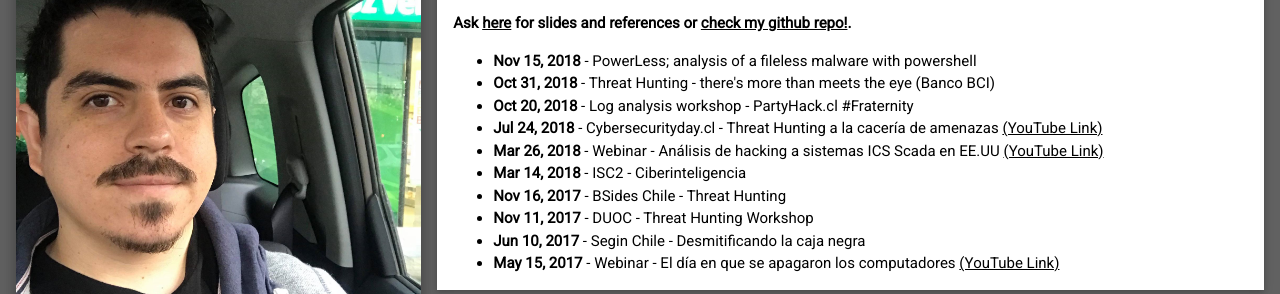
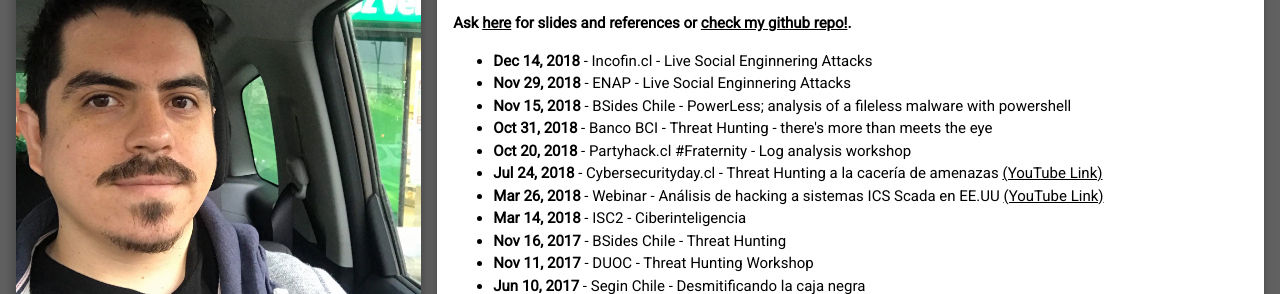
Before and after one commit to mdiazcl/webpage, a plain HTML site: page index.html in a window 1280 px wide. Shown: the part 106-400 px from the top of the page. Drawn offline with nearby package versions, Linux system fonts and the light colour scheme.

Commit message:
two new talks

```diff
--- a/index.html
+++ b/index.html
@@ -109,9 +109,11 @@ html,body,h1,h2,h3,h4,h5,h6 {font-family: "Roboto", sans-serif}
           <p>
             <b>Ask <a href="mailto:miguel.diaz@mdiazlira.com">here</a> for slides and references or <a href="https://github.com/mdiazcl/talks">check my github repo!</a>.</b>
             <ul>
-	      <li><b>Nov 15, 2018</b> - PowerLess; analysis of a fileless malware with powershell</li>
-	      <li><b>Oct 31, 2018</b> - Threat Hunting - there's more than meets the eye (Banco BCI)</li>
-	      <li><b>Oct 20, 2018</b> - Log analysis workshop - PartyHack.cl #Fraternity </li>
+	      <li><b>Dec 14, 2018</b> - Incofin.cl - Live Social Enginnering Attacks</li>
+	      <li><b>Nov 29, 2018</b> - ENAP - Live Social Enginnering Attacks</li>
+	      <li><b>Nov 15, 2018</b> - BSides Chile - PowerLess; analysis of a fileless malware with powershell</li>
+	      <li><b>Oct 31, 2018</b> - Banco BCI - Threat Hunting - there's more than meets the eye</li>
+	      <li><b>Oct 20, 2018</b> - Partyhack.cl #Fraternity - Log analysis workshop</li>
 	      <li><b>Jul 24, 2018</b> - Cybersecurityday.cl - Threat Hunting a la cacería de amenazas <a href="https://youtu.be/Ha6JM05GxmI" target="_blank">(YouTube Link)</a></li>
               <li><b>Mar 26, 2018</b> - Webinar - An&aacute;lisis de hacking a sistemas ICS Scada en EE.UU <a href="https://www.youtube.com/watch?v=nxvdcaIbF7Q" target="_blank">(YouTube Link)</a></li>
               <li><b>Mar 14, 2018</b> - ISC2 - Ciberinteligencia </li>
```
